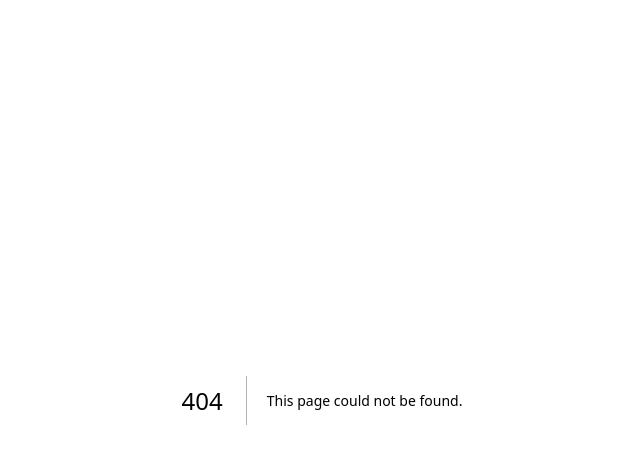
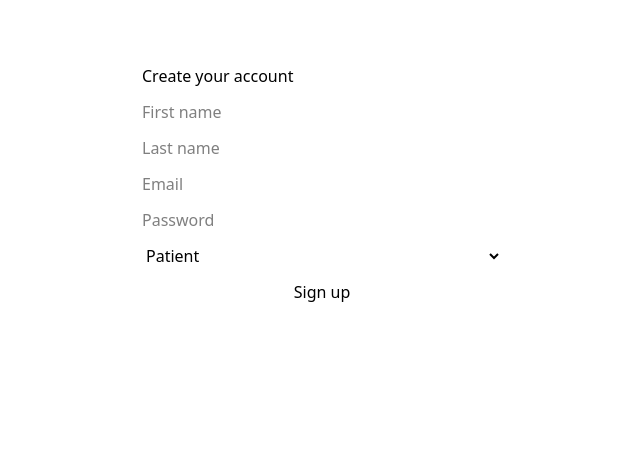
Before and after one commit to UYildiz12/bridgetherapy, a Next.js app in the folder apps/web/: page /signup in a window 1280 px wide. Before the commit this address had no page. Shown: the top 464 px of the page, without its empty margins (318-958 px from the left). Built offline with nearby package versions, Linux system fonts and the light colour scheme.

Commit message:
feat(web): supabase auth — middleware, signup, login, protected app page

```diff
--- /dev/null
+++ b/apps/web/middleware.ts
@@ -0,0 +1,10 @@
+import { type NextRequest } from "next/server";
+import { updateSession } from "@/lib/supabase/middleware";
+
+export async function middleware(request: NextRequest) {
+  return updateSession(request);
+}
+
+export const config = {
+  matcher: ["/((?!_next/static|_next/image|favicon.ico|.*\\.(?:svg|png|jpg|jpeg|gif|webp)$).*)"],
+};
--- /dev/null
+++ b/apps/web/src/app/(auth)/login/page.tsx
@@ -0,0 +1,31 @@
+"use client";
+import { useState } from "react";
+import { useRouter } from "next/navigation";
+import { createSupabaseBrowserClient } from "@/lib/supabase/client";
+
+export default function LoginPage() {
+  const router = useRouter();
+  const [email, setEmail] = useState("");
+  const [password, setPassword] = useState("");
+  const [error, setError] = useState<string | null>(null);
+  const [loading, setLoading] = useState(false);
+
+  async function onSubmit(e: React.FormEvent) {
+    e.preventDefault();
+    setLoading(true); setError(null);
+    const supabase = createSupabaseBrowserClient();
+    const { error: signErr } = await supabase.auth.signInWithPassword({ email, password });
+    if (signErr) { setError(signErr.message); setLoading(false); return; }
+    router.push("/app");
+  }
+
+  return (
+    <form onSubmit={onSubmit} style={{ maxWidth: 360, margin: "4rem auto", display: "grid", gap: 12 }}>
+      <h1>Log in</h1>
+      <input type="email" placeholder="Email" value={email} onChange={(e) => setEmail(e.target.value)} required />
+      <input type="password" placeholder="Password" value={password} onChange={(e) => setPassword(e.target.value)} required />
+      {error && <p style={{ color: "crimson" }}>{error}</p>}
+      <button disabled={loading} type="submit">{loading ? "Signing in…" : "Log in"}</button>
+    </form>
+  );
+}
--- /dev/null
+++ b/apps/web/src/app/(auth)/signup/page.tsx
@@ -0,0 +1,44 @@
+"use client";
+import { useState } from "react";
+import { useRouter } from "next/navigation";
+import { createSupabaseBrowserClient } from "@/lib/supabase/client";
+import { provisionUser } from "@/lib/provision-client";
+
+export default function SignupPage() {
+  const router = useRouter();
+  const [form, setForm] = useState({ email: "", password: "", firstName: "", lastName: "", role: "PATIENT" as "PATIENT" | "THERAPIST" });
+  const [error, setError] = useState<string | null>(null);
+  const [loading, setLoading] = useState(false);
+
+  async function onSubmit(e: React.FormEvent) {
+    e.preventDefault();
+    setLoading(true); setError(null);
+    const supabase = createSupabaseBrowserClient();
+    const { data, error: signErr } = await supabase.auth.signUp({ email: form.email, password: form.password });
+    if (signErr) { setError(signErr.message); setLoading(false); return; }
+    const token = data.session?.access_token;
+    if (!token) { setError("Check your email to confirm, then log in."); setLoading(false); return; }
+    try {
+      await provisionUser(token, { firstName: form.firstName, lastName: form.lastName, role: form.role });
+      router.push("/app");
+    } catch (err) {
+      setError(err instanceof Error ? err.message : "Provisioning failed");
+    } finally { setLoading(false); }
+  }
+
+  return (
+    <form onSubmit={onSubmit} style={{ maxWidth: 360, margin: "4rem auto", display: "grid", gap: 12 }}>
+      <h1>Create your account</h1>
+      <input placeholder="First name" value={form.firstName} onChange={(e) => setForm({ ...form, firstName: e.target.value })} required />
+      <input placeholder="Last name" value={form.lastName} onChange={(e) => setForm({ ...form, lastName: e.target.value })} required />
+      <input type="email" placeholder="Email" value={form.email} onChange={(e) => setForm({ ...form, email: e.target.value })} required />
+      <input type="password" placeholder="Password" value={form.password} onChange={(e) => setForm({ ...form, password: e.target.value })} required />
+      <select value={form.role} onChange={(e) => setForm({ ...form, role: e.target.value as "PATIENT" | "THERAPIST" })}>
+        <option value="PATIENT">Patient</option>
+        <option value="THERAPIST">Therapist</option>
+      </select>
+      {error && <p style={{ color: "crimson" }}>{error}</p>}
+      <button disabled={loading} type="submit">{loading ? "Creating…" : "Sign up"}</button>
+    </form>
+  );
+}
--- /dev/null
+++ b/apps/web/src/app/app/page.tsx
@@ -0,0 +1,19 @@
+import { redirect } from "next/navigation";
+import { createSupabaseServerClient } from "@/lib/supabase/server";
+import { prisma } from "@exhale/db";
+
+export default async function AppHome() {
+  const supabase = await createSupabaseServerClient();
+  const { data, error } = await supabase.auth.getUser();
+  if (error || !data.user) redirect("/login");
+
+  const user = await prisma.user.findUnique({ where: { id: data.user.id } });
+  if (!user) redirect("/signup");
+
+  return (
+    <main style={{ maxWidth: 640, margin: "4rem auto" }}>
+      <h1>Welcome, {user.firstName}</h1>
+      <p>You are signed in as a {user.role.toLowerCase()}.</p>
+    </main>
+  );
+}
--- /dev/null
+++ b/apps/web/src/lib/provision-client.ts
@@ -0,0 +1,16 @@
+export interface ProvisionInput {
+  firstName: string;
+  lastName: string;
+  role: "PATIENT" | "THERAPIST";
+}
+
+export async function provisionUser(accessToken: string, input: ProvisionInput) {
+  const res = await fetch("/api/auth/provision", {
+    method: "POST",
+    headers: { "content-type": "application/json", authorization: `Bearer ${accessToken}` },
+    body: JSON.stringify(input),
+  });
+  if (!res.ok) throw new Error(`Provision failed: ${res.status}`);
+  const body = await res.json();
+  return body.data as { id: string };
+}
--- /dev/null
+++ b/apps/web/src/lib/supabase/middleware.ts
@@ -0,0 +1,27 @@
+import { createServerClient } from "@supabase/ssr";
+import type { CookieOptions } from "@supabase/ssr";
+import { NextResponse, type NextRequest } from "next/server";
+
+export async function updateSession(request: NextRequest) {
+  let response = NextResponse.next({ request });
+
+  const supabase = createServerClient(
+    process.env.NEXT_PUBLIC_SUPABASE_URL!,
+    process.env.NEXT_PUBLIC_SUPABASE_ANON_KEY!,
+    {
+      cookies: {
+        getAll: () => request.cookies.getAll(),
+        setAll: (toSet: { name: string; value: string; options: CookieOptions }[]) => {
+          toSet.forEach(({ name, value }) => request.cookies.set(name, value));
+          response = NextResponse.next({ request });
+          toSet.forEach(({ name, value, options }) =>
+            response.cookies.set(name, value, options),
+          );
+        },
+      },
+    },
+  );
+
+  await supabase.auth.getUser(); // refreshes the session cookie if needed
+  return response;
+}
```
Also changed, not shown: 1 other file (tests, documents, lock files or other folders).
